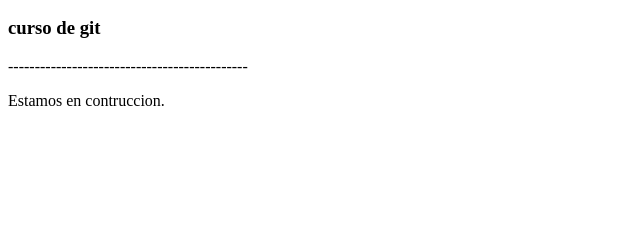
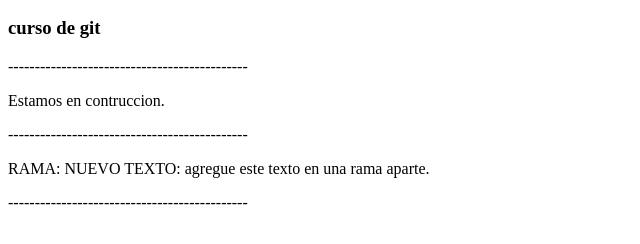
Before and after one commit to daniel-arrieta/practica-git, a plain HTML site: page index.html in a window 1280 px wide. Shown: the part 110-354 px from the top of the page, without its empty margins (0-640 px from the left). Drawn offline with Linux system fonts and the light colour scheme.

Commit message:
Agregue una linea de texto en rama TEXTO-NUEVO

```diff
--- a/index.html
+++ b/index.html
@@ -10,6 +10,9 @@
 	<h3>curso de git</h3>
 	<p>---------------------------------------------</p>
 	<p>Estamos en contruccion.</p>
+	<p>---------------------------------------------</p>
+	<p>RAMA: NUEVO TEXTO: agregue este texto en una rama aparte.</p>
+	<p>---------------------------------------------</p>
 
 </body>
 </html>
```
